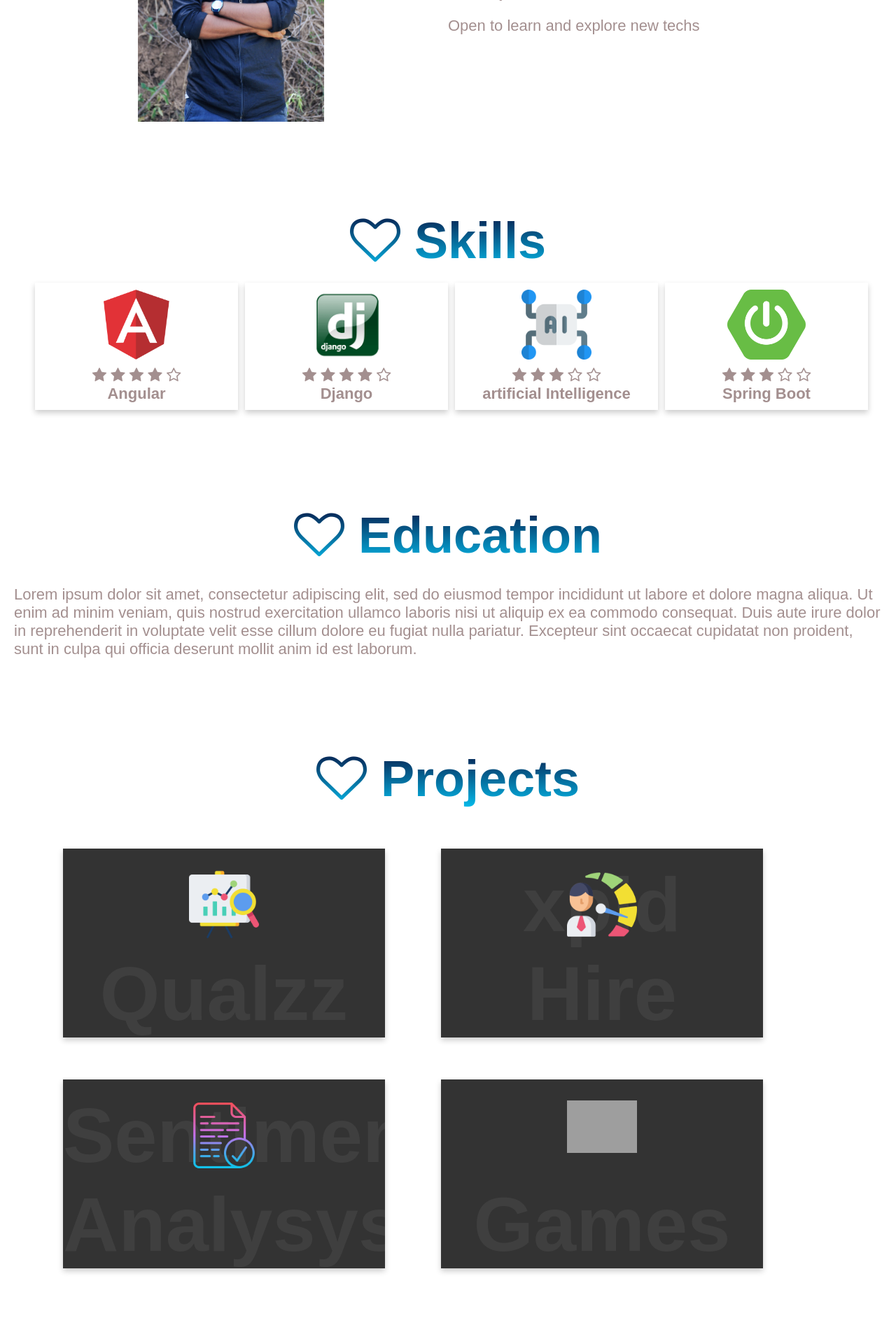
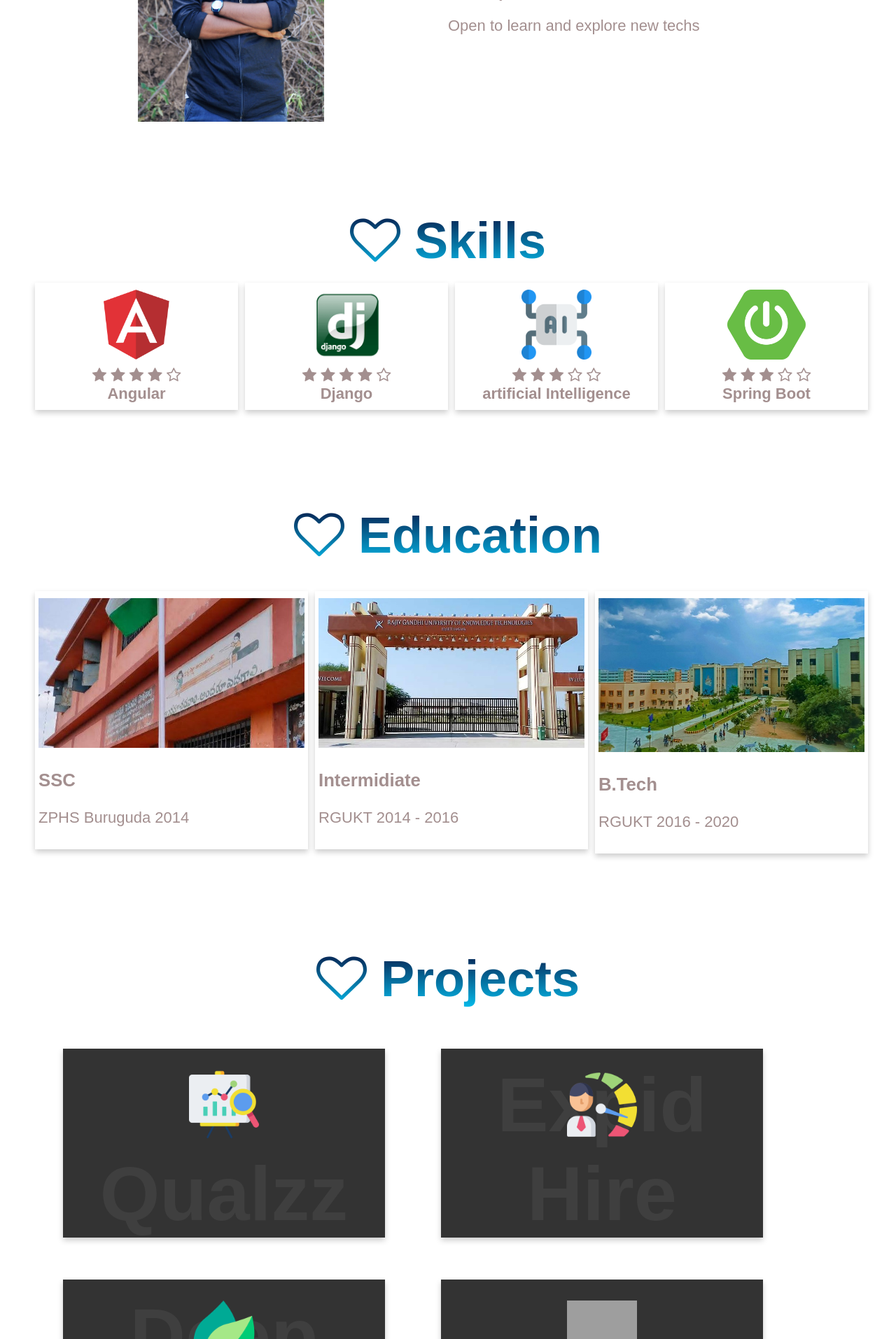
Before and after one commit to SainathTony/portfolio, a PHP site: page / in a window 1280 px wide. Shown: the part 1206-3120 px from the top of the page at 70% size. Run offline with PHP 8.4, Linux system fonts and the light colour scheme; some libraries are stand-ins or nearby versions; some web fonts are replaced; grey boxes are pictures that could not be loaded.

Commit message:
[sainath] .add added education details

```diff
--- a/css/style.css
+++ b/css/style.css
@@ -243,6 +243,12 @@ header #marker{
 	justify-content: center;
 	align-content: center;
 }
+.card .edu_img{
+	width: 100%;
+}
+.card .edu_img img{
+	width: 100%;
+}
 .card .card_img img{
 	height: 100px;
 }
--- a/index.html
+++ b/index.html
@@ -6,20 +6,9 @@
 	<link rel="stylesheet" type="text/css" media="screen" href="./css/style.css">
 		<link href='https://fonts.googleapis.com/css?family=Aldrich' rel='stylesheet'>
 	<link rel="stylesheet" href="https://cdnjs.cloudflare.com/ajax/libs/font-awesome/4.7.0/css/font-awesome.min.css">
-	<script src="https://code.jquery.com/jquery-3.5.1.slim.min.js"
-			integrity="sha256-4+XzXVhsDmqanXGHaHvgh1gMQKX40OUvDEBTu8JcmNs="
-			crossorigin="anonymous"></script>
 
 	<script type="text/javascript" defer>
-		$(window).on('scroll', function(){
-			if($(window).scrollTop()){
-				$('header').addClass('white');
-			}else{
-				$('header').removeClass('white');
-			}
-		});
-
-		$(document).ready(function(){
+		document.addEventListener('DOMContentLoaded', function(event){
 			var marker = document.querySelector('#marker');
 			var items = document.querySelectorAll(".link_item");
 			console.log(items);
@@ -31,13 +20,26 @@
 			items.forEach(item=>{
 				item.addEventListener('click', (e)=>{
 					moveTab(e.target);
-				})
-			})
-		})
+				});
+			});
+
+			window.addEventListener("scroll", scrollFunction);
+
+			function scrollFunction(){
+				console.log('Scrolled');
+				console.log(window.scrollY);
+				if(window.scrollY > 400){
+					console.log('added class');
+					document.getElementById("nav_bar").classList.add('white');
+				}else{
+					document.getElementById("nav_bar").classList.remove('white');
+				}
+			}
+		});
 	</script>
 </head>
 <body>
-	<header>
+	<header id="nav_bar">
 		<div class="logo">
 			<img src="./images/logo.jpg" style="width: 100%; border-radius: 50%;">
 		</div>
@@ -73,7 +75,7 @@
 				<img src="./images/my_pic.jpg">
 			</div>
 			<div class="about_me">
-				<h3>Who I'm I?</h3>
+				<h3 style="color: rgb(110, 110, 250);">Who I'm I?</h3>
 				<p>I'm curently working as a intern at <a href="https://www.thoughtworks.com/" style="text-decoration: none;"><b>Thought Works</b></a></p>
 				<p>Highly passionated towards automation</p>
 				<p>I posses knowledge on <b>Data Science</b> and <b>Full Stack Development</b></p>
@@ -155,7 +157,37 @@
 
 	<section class="section" id="education">
 		<h1 class="header"><i class="fa fa-heart-o" aria-hidden="true"></i>Education</h1>
-		<p>Lorem ipsum dolor sit amet, consectetur adipiscing elit, sed do eiusmod tempor incididunt ut labore et dolore magna aliqua. Ut enim ad minim veniam, quis nostrud exercitation ullamco laboris nisi ut aliquip ex ea commodo consequat. Duis aute irure dolor in reprehenderit in voluptate velit esse cillum dolore eu fugiat nulla pariatur. Excepteur sint occaecat cupidatat non proident, sunt in culpa qui officia deserunt mollit anim id est laborum.</p>
+		<div class="container">
+			<div class="grid">
+				<div class="col-12 md-4">
+					<div class="card">
+						<div class="edu_img">
+							<img src="./images/school.jpeg">
+						</div>
+						<h3>SSC</h3>
+						<p>ZPHS Buruguda 2014</p>
+					</div>
+				</div>
+				<div class="col-12 md-4">
+					<div class="card">
+						<div class="edu_img">
+							<img src="./images/rgukt_gate.jpg">
+						</div>
+						<h3>Intermidiate</h3>
+						<p>RGUKT 2014 - 2016</p>
+					</div>
+				</div>
+				<div class="col-12 md-4">
+					<div class="card">
+						<div class="edu_img">
+							<img src="./images/rgukt.jpg">
+						</div>
+						<h3>B.Tech</h3>
+						<p>RGUKT 2016 - 2020</p>
+					</div>
+				</div>
+			</div>
+		</div>
 	</section>
 
 
@@ -171,29 +203,31 @@
 				<div class="content">
 					<div>
 						<h3>Qualzz</h3>
-						<p>Lorem ipsum dolor sit amet, consectetur adipiscing elit, sed do eiusmod tempor incididunt ut labore et dolore magna aliqua.</p>
+						<p>A web application developed to increase the online revenue for website holders.
+							Real time statistical view of user's feelings and ratings
+						</p>
 					</div>
 				</div>
 			</div>
 			<div class="card">
-				<div class="imgBox" data-text="xpid Hire">
+				<div class="imgBox" data-text="Expid Hire">
 					<img src='./images/expid.png'>
 				</div>
 				<div class="content">
 					<div>
 						<h3>Expid Hire</h3>
-						<p>Lorem ipsum dolor sit amet, consectetur adipiscing elit, sed do eiusmod tempor incididunt ut labore et dolore magna aliqua.</p>
+						<p>A web application developed to automate the hiring process. Increases the communication between companies and job seekers.</p>
 					</div>
 				</div>
 			</div>
 			<div class="card">
-				<div class="imgBox" data-text="Sentiment Analysys">
-					<img src='./images/sentiment.png'>
+				<div class="imgBox" data-text="Deep Agree">
+					<img src='./images/plant.png'>
 				</div>
 				<div class="content">
 					<div>
-						<h3>Sentiment Analysys</h3>
-						<p>Lorem ipsum dolor sit amet, consectetur adipiscing elit, sed do eiusmod tempor incididunt ut labore et dolore magna aliqua. </p>
+						<h3>Deep Agree</h3>
+						<p>A AI based web application developed to detect disease in plants and suggest suitable revention methods in user's native language</p>
 					</div>
 				</div>
 			</div>
@@ -204,7 +238,7 @@
 				<div class="content">
 					<div>
 						<h3>Games</h3>
-						<p>Lorem ipsum dolor sit amet, consectetur adipiscing elit, sed do eiusmod tempor incididunt ut labore et dolore magna aliqua.</p>
+						<p>Developed few games like Space War, Hungry Snake, Bubble Shooter etc.. with python.</p>
 					</div>
 				</div>
 			</div>
```
Also changed, not shown: images/plant.png (added), images/rgukt.jpg (added), images/rgukt_gate.jpg (added), images/school.jpeg (added).
